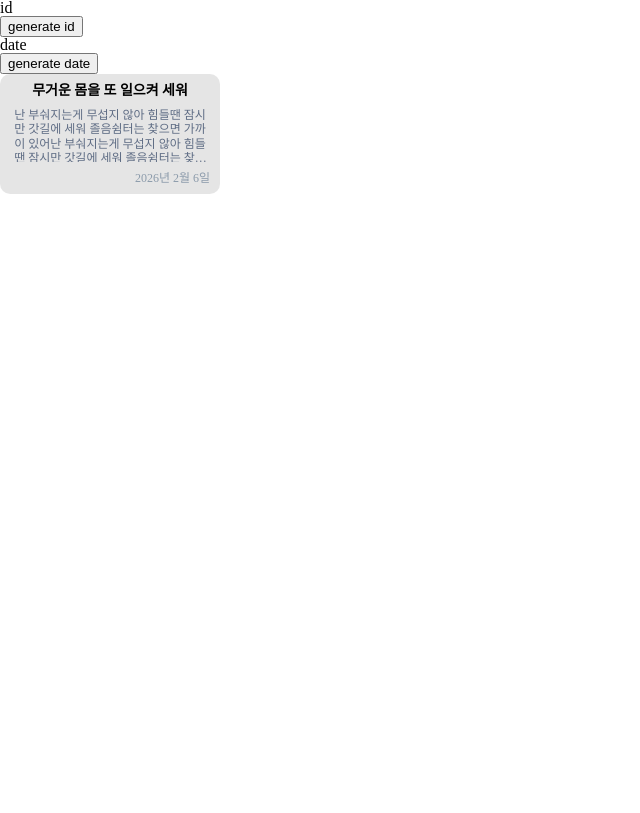
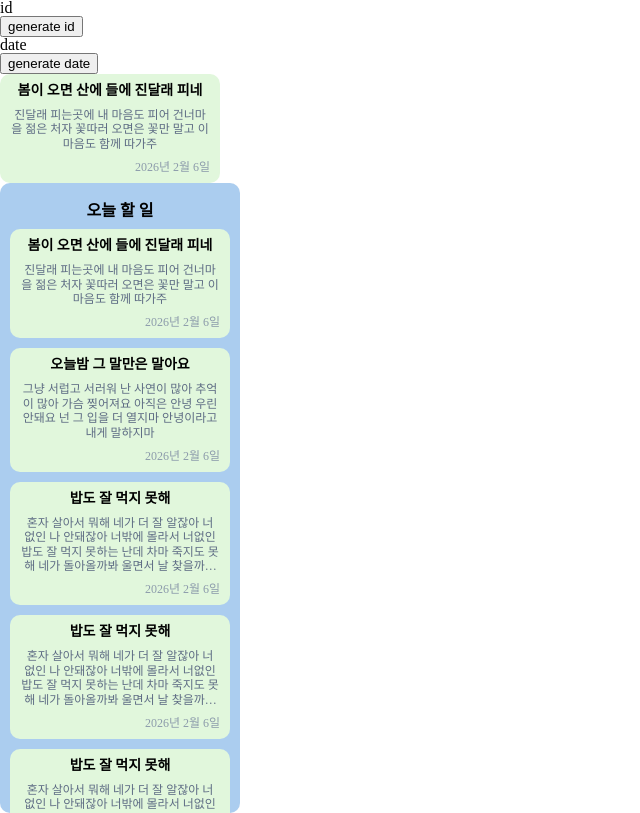
Before and after one commit to mocking-tiger/re-re-board, a React (Create React App) app: page / in a window 1280 px wide. Shown: the whole page, without its empty margins (0-640 px from the left). Built offline with nearby package versions, Linux system fonts and the light colour scheme.

Commit message:
feat: List 컴포넌트 작성 및 렌더링 테스트

```diff
--- a/src/App.css
+++ b/src/App.css
@@ -133,4 +133,3 @@ table {
   border-collapse: collapse;
   border-spacing: 0;
 }
-/*# sourceMappingURL=/sm/04f4d35563f7cf9516264fcbb6e11a85def2ae5616df66563711867fe05befec.map */
--- a/src/App.tsx
+++ b/src/App.tsx
@@ -1,20 +1,13 @@
 import './App.css';
 import Card from './components/Card/Card';
+import List from './components/List/List';
 import { useState } from 'react';
+import { cards1, lists } from './types/types';
 import { formatDate, generateId } from './utils/helpers';
 
 const App = () => {
   const [id, setId] = useState('id');
   const [formattedDate, setFormattedDate] = useState('date');
-
-  const cardData = {
-    id: '1',
-    title: '무거운 몸을 또 일으켜 세워',
-    description:
-      '난 부숴지는게 무섭지 않아 힘들땐 잠시만 갓길에 세워 졸음쉼터는 찾으면 가까이 있어난 부숴지는게 무섭지 않아 힘들땐 잠시만 갓길에 세워 졸음쉼터는 찾으면 가까이 있어난 부숴지는게 무섭지 않아 힘들땐 잠시만 갓길에 세워 졸음쉼터는 찾으면 가까이 있어난 부숴지는게 무섭지 않아 힘들땐 잠시만 갓길에 세워 졸음쉼터는 찾으면 가까이 있어',
-    order: 1,
-    createdAt: new Date(),
-  };
 
   return (
     <div className="App">
@@ -24,7 +17,8 @@ const App = () => {
         <p>{formattedDate}</p>
         <button onClick={() => setFormattedDate(formatDate(new Date()))}>generate date</button>
       </header>
-      <Card card={cardData} />
+      <Card card={cards1[0]} />
+      <List list={lists[0]} />
     </div>
   );
 };
--- a/src/components/Card/Card.css
+++ b/src/components/Card/Card.css
@@ -1,8 +1,8 @@
 .card {
   width: 200px;
-  height: 100px;
+  max-height: 110px;
   padding: 10px;
-  background-color: rgba(0, 0, 0, 0.1);
+  background-color: #e1f7dc;
   border-radius: 10px;
   display: flex;
   flex-direction: column;
--- a/src/components/Card/Card.tsx
+++ b/src/components/Card/Card.tsx
@@ -1,5 +1,5 @@
 import './Card.css';
-import { Card as CardType } from '../../types';
+import { Card as CardType } from '../../types/types';
 import { formatDate } from '../../utils/helpers';
 
 const Card = ({ card }: { card: CardType }) => {
--- /dev/null
+++ b/src/components/List/List.css
@@ -0,0 +1,25 @@
+.list {
+  width: fit-content;
+  height: 600px;
+  padding: 20px 10px 10px 10px;
+  background-color: #abcdef;
+  border-radius: 10px;
+  overflow-y: auto;
+
+  scrollbar-width: thin;
+  scrollbar-color: #78a3c7 #e3edf7;
+}
+
+.list-title {
+  margin-bottom: 10px;
+
+  text-align: center;
+  font-size: 16px;
+  font-weight: bold;
+}
+
+.list-cards {
+  display: flex;
+  flex-direction: column;
+  gap: 10px;
+}
--- /dev/null
+++ b/src/components/List/List.tsx
@@ -0,0 +1,20 @@
+import './List.css';
+import Card from '../Card/Card';
+import { List as ListType } from '../../types/types';
+
+const List = ({ list }: { list: ListType }) => {
+  console.log(list);
+
+  return (
+    <div className="list">
+      <h1 className="list-title">{list.title}</h1>
+      <div className="list-cards">
+        {list.cards.map((card) => (
+          <Card key={card.id} card={card} />
+        ))}
+      </div>
+    </div>
+  );
+};
+
+export default List;
```
